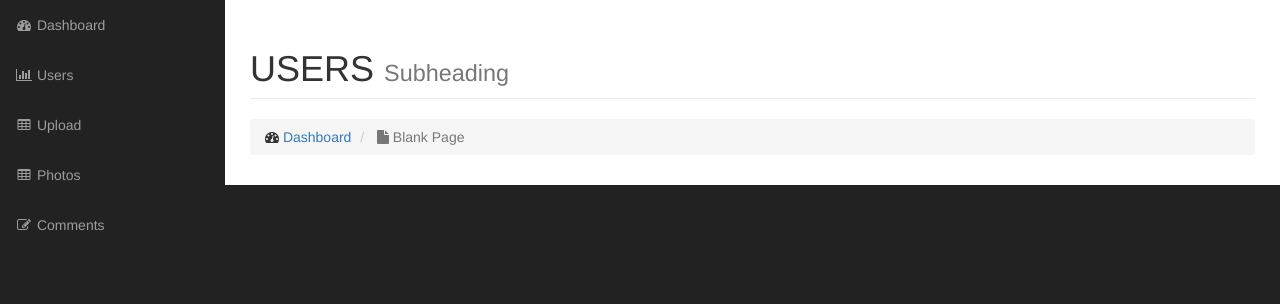
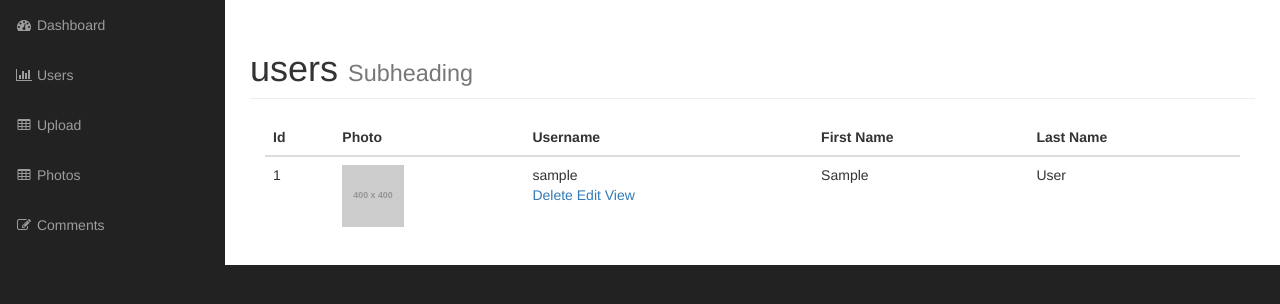
Before and after one commit to rko1985/OOP-PhotoGallery, a PHP site: page /admin/users.php in a window 1280 px wide. Shown: the part 51-355 px from the top of the page. Run offline with PHP 8.4, Linux system fonts and the light colour scheme; the visitor is signed in with stand-in values (Sample User, id 1); tables that the repository leaves empty or names only in its code hold one stand-in row (values such as "Sample post"); grey boxes labelled with a size stand in for pictures from a placeholder-image service; some libraries are stand-ins or nearby versions.

Commit message:
lesson 135 finished

```diff
--- a/admin/css/styles.css
+++ b/admin/css/styles.css
@@ -6,6 +6,12 @@
 
 }
 
+.user_image {
+
+    width: 62px;
+    height: 62px;
+
+}
 
 
 /************* Edit Photo Page Side Bar Styles **************/
--- a/admin/includes/user.php
+++ b/admin/includes/user.php
@@ -3,15 +3,22 @@
 class User extends Db_object {
 
   protected static $db_table = "users";
-  protected static $db_table_fields = array('username','password','first_name', 'last_name');
+  protected static $db_table_fields = array('username','password','first_name', 'last_name','user_image');
   public $id;
   public $username;
   public $password;
   public $first_name;
   public $last_name;
+  public $user_image;
+  public $upload_directory = "images";
+  public $image_placeholder = "http://placehold.it/400x400&text=image";
 
 
+  public function image_path_and_placeholder(){
 
+    return empty($this->user_image) ? $this->image_placeholder : $this->upload_directory.DS.$this->user_image;
+
+  }
 
 
   public static function verify_user($username, $password){
--- a/admin/users.php
+++ b/admin/users.php
@@ -1,4 +1,13 @@
 <?php include("includes/header.php"); ?>
+<?php if(!$session->is_signed_in()){ redirect("login.php"); } ?>
+
+
+<?php
+
+$users = User::find_all();
+
+?>
+
 
         <!-- Navigation -->
         <nav class="navbar navbar-inverse navbar-fixed-top" role="navigation">
@@ -23,17 +32,40 @@
               <div class="row">
                   <div class="col-lg-12">
                       <h1 class="page-header">
-                          USERS
+                          users
                           <small>Subheading</small>
                       </h1>
-                      <ol class="breadcrumb">
-                          <li>
-                              <i class="fa fa-dashboard"></i>  <a href="index.html">Dashboard</a>
-                          </li>
-                          <li class="active">
-                              <i class="fa fa-file"></i> Blank Page
-                          </li>
-                      </ol>
+                      <div class="col-md-12">
+                            <table class="table table-hover">
+                                <thead>
+                                    <tr>
+                                        <th>Id</th>
+                                        <th>Photo</th>
+                                        <th>Username</th>
+                                        <th>First Name</th>
+                                        <th>Last Name</th>
+                                    </tr>
+                                </thead>
+                                <tbody>
+                                    <?php  foreach($users as $user) : ?>
+                                        <tr>
+                                            <td><?php echo $user->id; ?></td>
+                                            <td><img class="admin-user-thumbnail user_image" src="<?php echo $user->image_path_and_placeholder(); ?>" alt=""></td>
+                                            <td>
+                                                <?php echo $user->username; ?>
+                                                <div class="action_links">
+                                                    <a href="delete_user.php?id=<?php echo $user->id; ?>">Delete</a>
+                                                    <a href="edit_user.php?id=<?php echo $user->id; ?>">Edit</a>
+                                                    <a href="#">View</a>
+                                                </div>
+                                            </td>
+                                            <td><?php echo $user->first_name; ?></td>
+                                            <td><?php echo $user->last_name; ?></td>
+                                        </tr>
+                                    <?php endforeach; ?>
+                                </tbody>
+                            </table> <!--End of Table -->
+                      </div>
                   </div>
               </div>
               <!-- /.row -->
```
Also changed, not shown: admin/delete_user.php (added, +26 -0 lines).
